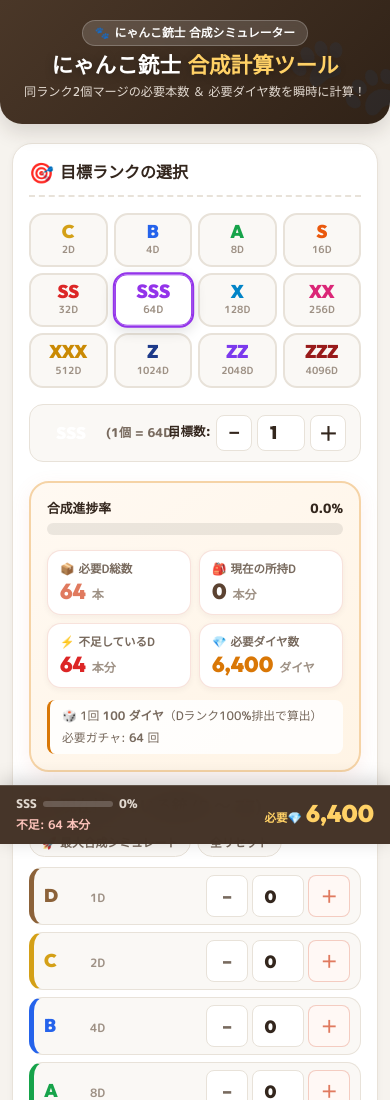
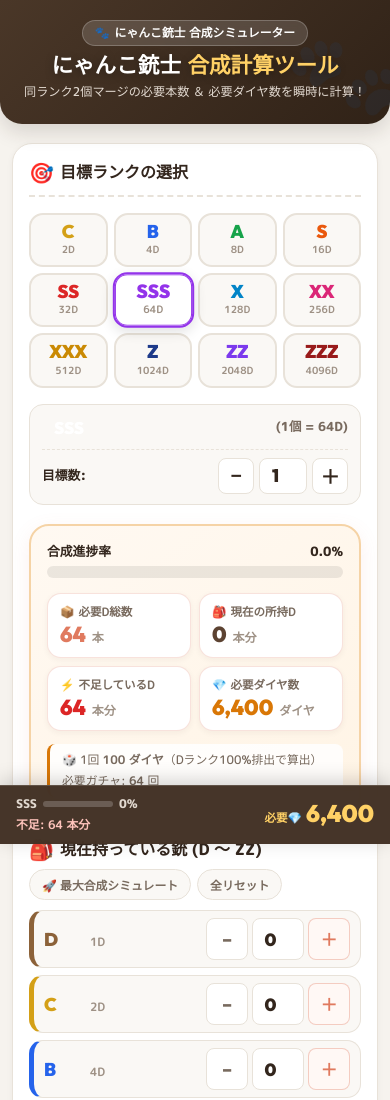
Before and after one commit to yamyam10/nyanko-gunner, a plain HTML site: page index.html in a window 390 px wide. Shown: the top 1100 px of the page. Drawn offline with Linux system fonts and the light colour scheme.

Commit message:
fix: resolve target-bar overlapping on mobile screens

```diff
--- a/index.html
+++ b/index.html
@@ -249,7 +249,7 @@
       font-family: var(--font-main);
     }
 
-    /* 目標個数セレクタ（スマホで1行にすっきり収まるデザイン） */
+    /* 目標個数セレクタ（スマホで重ならないレスポンシブ設計） */
     .target-bar {
       display: flex;
       align-items: center;
@@ -259,7 +259,8 @@
       border-radius: var(--radius-md);
       border: 1px solid var(--color-border);
       margin-bottom: 1.2rem;
-      gap: 8px;
+      gap: 10px;
+      flex-wrap: wrap;
     }
 
     .target-info {
@@ -283,7 +284,7 @@
     }
 
     .target-d-text {
-      font-size: 0.76rem;
+      font-size: 0.78rem;
       font-weight: 800;
       color: var(--color-text-sub);
       white-space: nowrap;
@@ -292,7 +293,7 @@
     .target-count-control {
       display: flex;
       align-items: center;
-      gap: 5px;
+      gap: 8px;
       flex-shrink: 0;
     }
 
@@ -329,6 +330,25 @@
       border-radius: 8px;
       background: #FFF;
       color: var(--color-text-main);
+    }
+
+    @media (max-width: 520px) {
+      .target-bar {
+        flex-direction: column;
+        align-items: stretch;
+        gap: 8px;
+        padding: 10px 12px;
+      }
+      .target-info {
+        justify-content: space-between;
+        width: 100%;
+      }
+      .target-count-control {
+        justify-content: space-between;
+        width: 100%;
+        padding-top: 8px;
+        border-top: 1px dashed var(--color-border);
+      }
     }
 
     /* --------------------------------------------------------------------------
@@ -840,10 +860,12 @@
           </span>
         </div>
         <div class="target-count-control">
-          <span style="font-size: 0.78rem; font-weight: 800;">目標数:</span>
-          <button type="button" class="stepper-btn" id="btnDecCount" aria-label="目標本数を1減らす">−</button>
-          <input type="number" id="targetCountInput" class="target-num-input" value="1" min="1" max="999" inputmode="numeric">
-          <button type="button" class="stepper-btn" id="btnIncCount" aria-label="目標本数を1増やす">＋</button>
+          <span style="font-size: 0.8rem; font-weight: 800;">目標数:</span>
+          <div style="display: flex; align-items: center; gap: 5px;">
+            <button type="button" class="stepper-btn" id="btnDecCount" aria-label="目標本数を1減らす">−</button>
+            <input type="number" id="targetCountInput" class="target-num-input" value="1" min="1" max="999" inputmode="numeric">
+            <button type="button" class="stepper-btn" id="btnIncCount" aria-label="目標本数を1増やす">＋</button>
+          </div>
         </div>
       </div>
 
```
